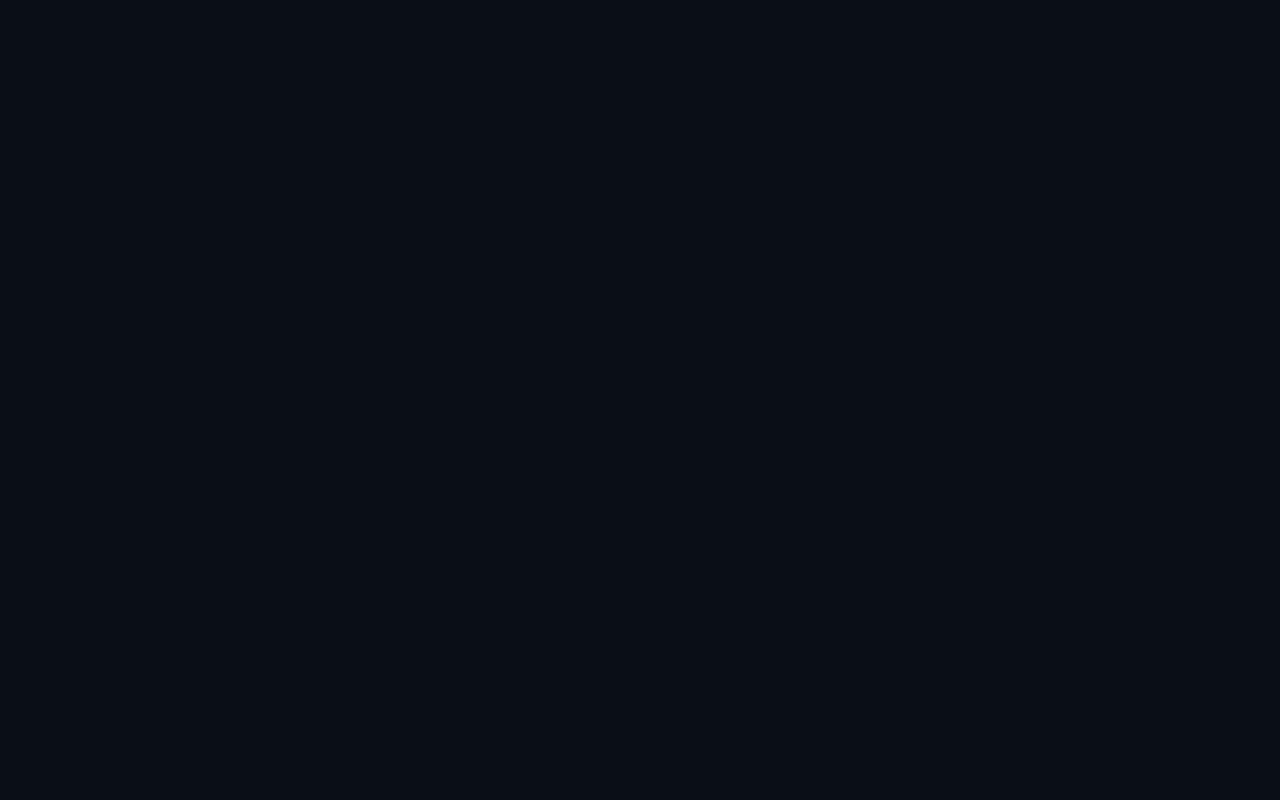
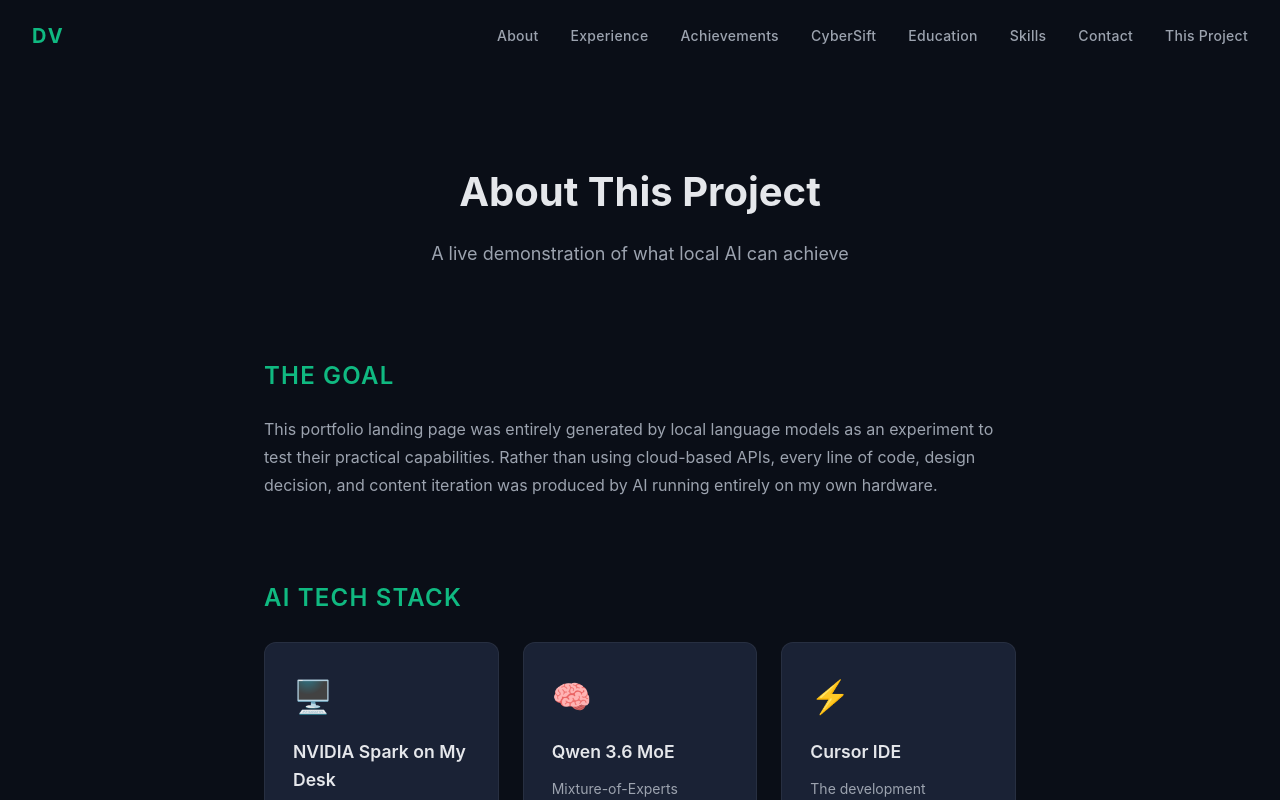
Before and after one commit to dvas0004/landing-page, a Vue app: page /project in a window 1280 px wide. Before the commit this address had no page. Shown: the top 800 px of the page. Built offline with nearby package versions, Linux system fonts and the light colour scheme.

Commit message:
section on this project

```diff
--- a/src/components/Navbar.vue
+++ b/src/components/Navbar.vue
@@ -1,9 +1,11 @@
 <script setup lang="ts">
 import { ref } from 'vue'
+import { RouterLink, useRouter } from 'vue-router'
 
 defineOptions({ name: 'MainNavbar' })
 
 const scrolled = ref(false)
+const router = useRouter()
 
 const navItems = [
   { label: 'About', id: 'about' },
@@ -25,11 +27,25 @@ window.addEventListener('scroll', () => {
 
 function scrollTo(section: string) {
   const el = document.getElementById(section)
-  if (el) {
-    el.scrollIntoView({ behavior: 'smooth' })
-    document.getElementById('mobile-menu')?.classList.add('hidden')
+    if (el) {
+      el.scrollIntoView({ behavior: 'smooth' })
+      document.getElementById('mobile-menu')?.classList.add('hidden')
+    }
+
+}
+
+function navigateAndScrollTo(section: string) {
+  // check the URL path, if it is /project, first navigate to /, then scroll to the section
+  if (router.currentRoute.value.path === '/project') {
+    router.push('/').then(() => {
+      scrollTo(section)
+    })
+    return
   }
+
+  scrollTo(section)
 }
+
 </script>
 
 <template>
@@ -45,10 +61,11 @@ function scrollTo(section: string) {
         <span></span>
       </button>
       <div id="mobile-menu" class="nav-links hidden">
-        <a v-for="item in navItems" :key="item.id" :href="`#${item.id}`" @click.prevent="scrollTo(item.id)">{{ item.label }}</a>
+        <a v-for="item in navItems" :key="item.id" :href="`#${item.id}`" @click.prevent="navigateAndScrollTo(item.id)">{{ item.label }}</a>
       </div>
       <div class="nav-links desktop">
-        <a v-for="item in navItems" :key="item.id" @click.prevent="scrollTo(item.id)">{{ item.label }}</a>
+        <a v-for="item in navItems" :key="item.id" @click.prevent="navigateAndScrollTo(item.id)">{{ item.label }}</a>
+        <RouterLink to="/project">This Project</RouterLink>
       </div>
     </div>
   </nav>
--- a/src/router/index.ts
+++ b/src/router/index.ts
@@ -9,9 +9,9 @@ const router = createRouter({
       component: () => import('../views/HomeView.vue'),
     },
     {
-      path: '/about',
-      name: 'about',
-      component: () => import('../views/AboutView.vue'),
+      path: '/project',
+      name: 'project',
+      component: () => import('../views/ProjectView.vue'),
     },
   ],
 })
--- a/src/views/AboutView.vue
+++ b/src/views/ProjectView.vue
@@ -1,5 +1,6 @@
 <script setup lang="ts">
 import { ref, onMounted, onUnmounted } from 'vue'
+import Navbar from '../components/Navbar.vue'
 
 defineOptions({ name: 'AboutView' })
 
@@ -14,23 +15,11 @@ onMounted(() => {
 onUnmounted(() => {
   window.removeEventListener('scroll', () => {})
 })
-
-function scrollToHome() {
-  location.href = '/'
-}
 </script>
 
 <template>
   <div class="about-page">
-    <nav class="about-navbar" :class="{ scrolled: scrolled }">
-      <div class="container navbar-inner">
-        <button class="home-link" @click="scrollToHome">DV</button>
-        <div class="nav-links">
-          <a href="/" @click.prevent="scrollToHome">Home</a>
-          <a href="/about" class="active">About Project</a>
-        </div>
-      </div>
-    </nav>
+    <Navbar />
 
     <main class="about-content">
       <section class="hero-section">
```
